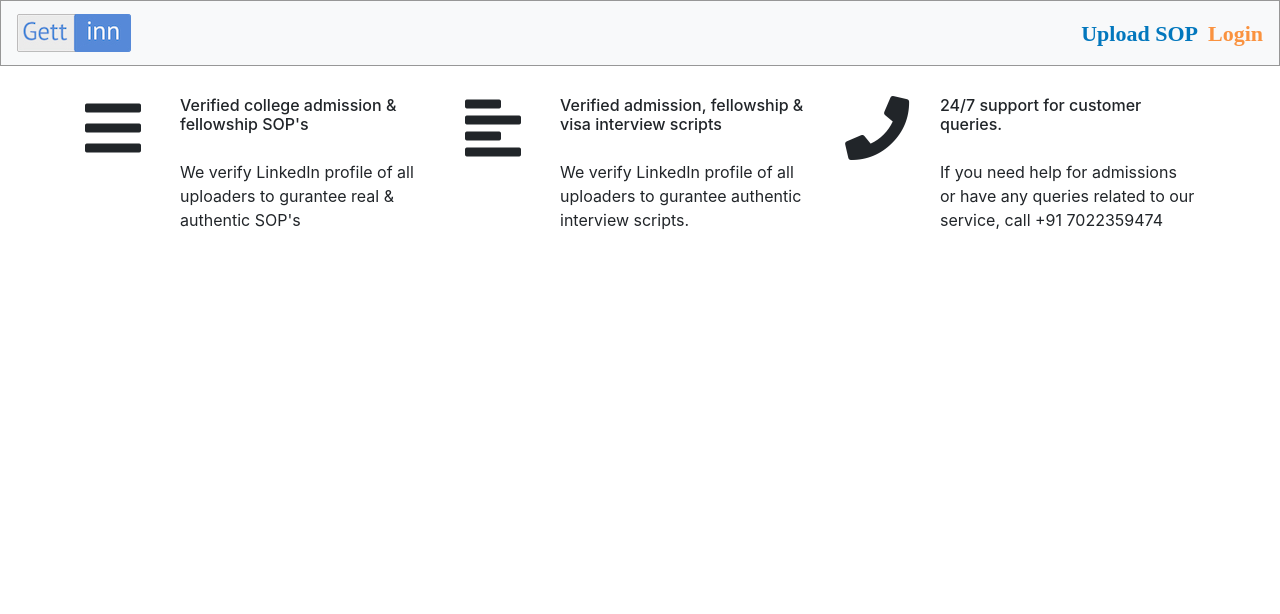
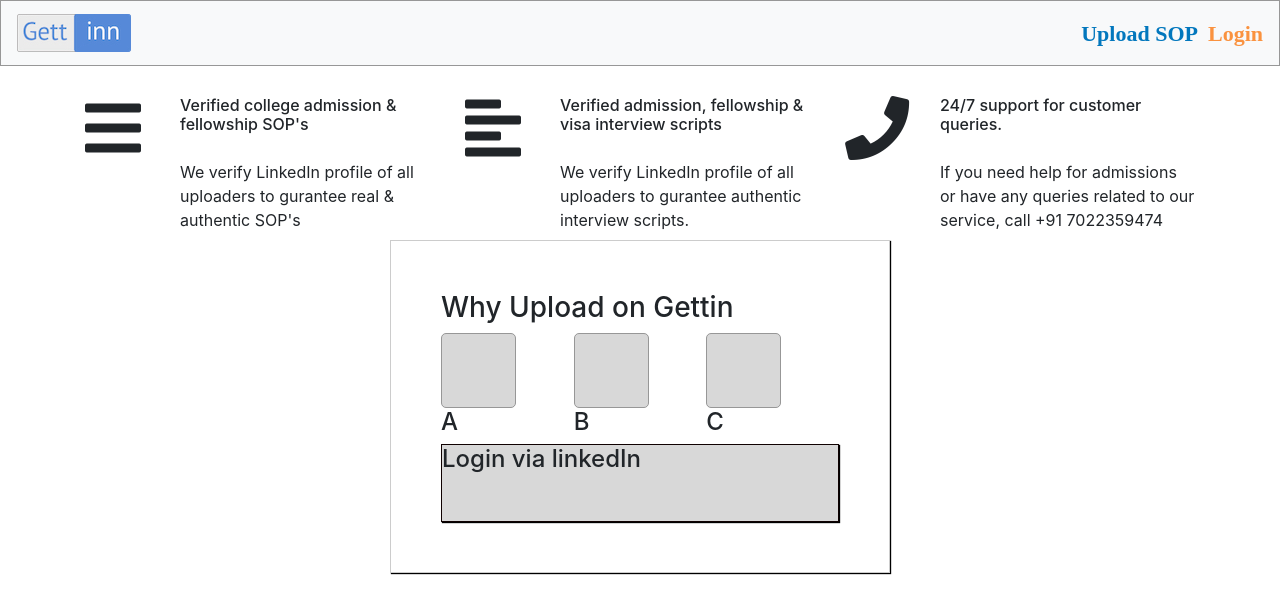
Before and after one commit to WckD123/Higher-Edu.-Board-Andhra-Pradesh-Gov.-Project, a React (Create React App) app: page /login in a window 1280 px wide. Shown: the top 614 px of the page. Built offline with nearby package versions, Linux system fonts and the light colour scheme.

Commit message:
Login Modal update 1

```diff
--- a/src/Components/LoginModal/LoginModal.css
+++ b/src/Components/LoginModal/LoginModal.css
@@ -0,0 +1,20 @@
+.Heading
+{
+    text-align: center;
+}
+
+.LoginModalSquare {
+    width: 75px;
+    height: 75px;
+    border-radius: 5px;
+    background-color: #d8d8d8;
+    border: solid 1px #979797;
+  }
+
+  .LoginModalRectangle{
+    width: 473px;
+    height: 78px;
+    background-color: #d8d8d8;
+    border: solid 1px #0f0101;
+    box-shadow: 1px 1px 1px black;
+  }
--- a/src/Components/LoginModal/LoginModal.js
+++ b/src/Components/LoginModal/LoginModal.js
@@ -1,10 +1,51 @@
 import React from 'react';
 import Modal from '../../hoc/Modal/Modal';
+import './LoginModal.css';
 
 const LoginModal = () => {
     return (
         <div>
-            <Modal> Testing Modal</Modal>
+            <Modal>
+                <div className = "container">
+                    <div className = "row">
+                          <h3>Why Upload on Gettin</h3>
+                    </div>
+                    <div className = "row">
+                        <div className = "col-md-4 col-xs-12">
+                            <div className = "row">
+                            <div className="LoginModalSquare" />
+                            </div>
+                            <div className = "row">
+                                <h4> A </h4>
+                            </div>
+                        </div>
+                        <div className = "col-md-4 col-xs-12">
+                            <div className = "row">
+                            <div className="LoginModalSquare" />
+                            </div>
+                            <div className = "row">
+                                <h4> B </h4>
+                            </div>
+                        </div>
+                        <div className = "col-md-4 col-xs-12">
+                            <div className = "row">
+                            <div className="LoginModalSquare" />
+                            </div>
+                            <div className = "row">
+                                <h4> C </h4>
+                            </div>
+                        </div>
+                    </div>
+                    <div className = "row">
+                           <div className ="LoginModalRectangle">
+                                <div>
+                                    <h4> Login via linkedIn </h4>
+                                </div>
+                           </div>
+                    </div>
+                </div>
+
+            </Modal>
         </div>
     );
 };
--- a/src/Components/Nav/Nav.js
+++ b/src/Components/Nav/Nav.js
@@ -14,7 +14,7 @@ const Nav = () => {
                     </a>
                     <ul class="navbar-nav ml-auto justify-content-end">
                         <li>
-                        <a className="Upload-SOP"><NavLink exact to="/profile">Upload SOP</NavLink></a>
+                        <a className="Upload-SOP"><NavLink exact to="/profile/UploadedProfiles">Upload SOP</NavLink></a>
                         </li>
                         <li>
                         <a className="Sign-In"><NavLink exact to={{
--- a/src/Components/PersonProfile/Bought/Bought.js
+++ b/src/Components/PersonProfile/Bought/Bought.js
@@ -7,17 +7,25 @@ class Bought extends Component {
         Users : [{
             Type: "SOP",
             Course: "MBA",
-            University: "Harvard"
+            University: "Harvard",
+            IsClicked : true,
+            Content : "Lorem Ipsum is simply dummy text of the printing and typesetting industry. Lorem Ipsum has been the industry's standard dummy text ever since the 1500s, when an unknown printer took a galley of type and scrambled it to make a type specimen book. It has survived not only five centuries, but also the leap into electronic typesetting, remaining essentially unchanged. It was popularised in the 1960s with the release of Letraset sheets containing Lorem Ipsum passages, and more recently with desktop publishing software like Aldus PageMaker including versions of Lorem Ipsum."
         },
         {
             Type: "SOP",
             Course: "M.S.",
-            University: "Stanford"
+            University: "Stanford",
+            IsClicked : false,
+            Content : " 222222222 Lorem Ipsum is simply dummy text of the printing and typesetting industry. Lorem Ipsum has been the industry's standard dummy text ever since the 1500s, when an unknown printer took a galley of type and scrambled it to make a type specimen book. It has survived not only five centuries, but also the leap into electronic typesetting, remaining essentially unchanged. It was popularised in the 1960s with the release of Letraset sheets containing Lorem Ipsum passages, and more recently with desktop publishing software like Aldus PageMaker including versions of Lorem Ipsum."
+
         },
         {
             Type: "Interview",
-            Course: "MBA",
-            University: "MIT"
+            Course: "Job",
+            University: "MIT",
+            IsClicked : false,
+            Content : " 333333333 Lorem Ipsum is simply dummy text of the printing and typesetting industry. Lorem Ipsum has been the industry's standard dummy text ever since the 1500s, when an unknown printer took a galley of type and scrambled it to make a type specimen book. It has survived not only five centuries, but also the leap into electronic typesetting, remaining essentially unchanged. It was popularised in the 1960s with the release of Letraset sheets containing Lorem Ipsum passages, and more recently with desktop publishing software like Aldus PageMaker including versions of Lorem Ipsum."
+
         }
         ]
 
--- a/src/Components/PersonProfile/Uploaded/Uploaded.js
+++ b/src/Components/PersonProfile/Uploaded/Uploaded.js
@@ -6,26 +6,55 @@ class Uploaded extends Component {
         Users : [{
             Type: "Inteviews",
             Course: "Job",
-            University: "Google"
+            IsClicked : true,
+            University: "Google",
+            Content : "Lorem Ipsum is simply dummy text of the printing and typesetting industry. Lorem Ipsum has been the industry's standard dummy text ever since the 1500s, when an unknown printer took a galley of type and scrambled it to make a type specimen book. It has survived not only five centuries, but also the leap into electronic typesetting, remaining essentially unchanged. It was popularised in the 1960s with the release of Letraset sheets containing Lorem Ipsum passages, and more recently with desktop publishing software like Aldus PageMaker including versions of Lorem Ipsum."
+
         },
         {
             Type: "Fellowship",
             Course: "PHD",
-            University: "Florida State"
+            IsClicked : false,
+            University: "Florida State",
+            Content : "2222222 Lorem Ipsum is simply dummy text of the printing and typesetting industry. Lorem Ipsum has been the industry's standard dummy text ever since the 1500s, when an unknown printer took a galley of type and scrambled it to make a type specimen book. It has survived not only five centuries, but also the leap into electronic typesetting, remaining essentially unchanged. It was popularised in the 1960s with the release of Letraset sheets containing Lorem Ipsum passages, and more recently with desktop publishing software like Aldus PageMaker including versions of Lorem Ipsum."
+
         },
         {
             Type: "Interview",
             Course: "MBA",
-            University: "MIT"
+            IsClicked : false,
+            University: "MIT",
+            Content : "33333333 Lorem Ipsum is simply dummy text of the printing and typesetting industry. Lorem Ipsum has been the industry's standard dummy text ever since the 1500s, when an unknown printer took a galley of type and scrambled it to make a type specimen book. It has survived not only five centuries, but also the leap into electronic typesetting, remaining essentially unchanged. It was popularised in the 1960s with the release of Letraset sheets containing Lorem Ipsum passages, and more recently with desktop publishing software like Aldus PageMaker including versions of Lorem Ipsum."
+
         }
         ]
 
     }
 
+
+    changeClickedHandler = (props) => {
+        console.log(this.props);
+        console.log(this.state);
+        let updatedUsers = [];
+        updatedUsers = {...this.state};
+        console.log({updatedUsers});
+        updatedUsers.Users.map(User =>
+            User.IsClicked = false
+        );
+        updatedUsers.Users.map(User =>
+            User.Course == this.props.Course ? /*User.setState({IsClicked : true})*/ console.log(User) : null );
+        console.log({updatedUsers});
+        this.setState(...updatedUsers);
+        console.log(this.state);
+    };
+
     render() {
         return (
             <div className="container">
-                <ViewSOPs Users={this.state.Users}/>
+                <ViewSOPs
+                Users={this.state.Users}
+                onClick = {this.changeClickedHandler}/>
+
             </div>
         );
     }
--- a/src/Components/ViewSOPs/ViewSOPs.js
+++ b/src/Components/ViewSOPs/ViewSOPs.js
@@ -1,9 +1,4 @@
-import React from 'react';
-import './ViewSOP.css';
-
-const ViewSOPs = (props) => {
-
-    {/*const showSOPList = () => {
+    /*const showSOPList = () => {
         return(
             props.Users.map(user =>
                 <div className="col-xs-12 col-md-12">
@@ -13,15 +8,35 @@ const ViewSOPs = (props) => {
                 </div>
             )
         )
-    }; */}
+    }; */
 
-    return (
-        <div>
+
+import React, { Component } from 'react';
+import './ViewSOP.css';
+
+class ViewSOPs extends Component {
+
+    showContent = () => {
+
+        return(
+                this.props.Users.map(User =>
+                    "abcd" + console.log(User.IsClicked)
+                    //User.IsClicked ? User.Content : <div></div>
+                )
+        );
+    }
+
+
+    render() {
+        return (
+            <div>
             <div className="row">
                 <div className="col-xs-12 col-md-2">
                     <div className="row LeftRow">
-                        {props.Users.map(User =>
-                            <div className="col-xs-12 col-md-12">
+                        {this.props.Users.map(User =>
+                            <div className="col-xs-12 col-md-12"
+                            onClick={this.props.onClick}
+                            >
                                 <div className="row SOPNames LeftRow">{User.Type}</div>
                                 <div className="row SOPNames">{User.Course}</div>
                                 <div className="row SOPNames">{User.University}</div>
@@ -30,9 +45,17 @@ const ViewSOPs = (props) => {
                         )}
                     </div>
                 </div>
+                <div className="col-xs-12 col-md-10">
+                    {this.props.Users.map((User) => {
+                        return(
+                            User.IsClicked ? <div>{User.Content}</div> : <div>123</div>
+                        )})
+                    }
+                </div>
             </div>
         </div>
-    );
-};
+        );
+    }
+}
 
 export default ViewSOPs;
--- a/src/hoc/Modal/Modal.css
+++ b/src/hoc/Modal/Modal.css
@@ -1,11 +1,11 @@
 .Modal {
     position: fixed;
     z-index: 500;
-    background-color: white;
+    background-color:white;
     width: 70%;
     border: 1px solid #ccc;
     box-shadow: 1px 1px 1px black;
-    padding: 16px;
+    padding: 50px;
     left: 15%;
     top: 30%;
     box-sizing: border-box;
--- a/src/hoc/Modal/Modal.js
+++ b/src/hoc/Modal/Modal.js
@@ -1,17 +1,10 @@
 import React from 'react';
 import './Modal.css';
 
-const Modal = (props) => {
-    return (
-        <div
-            className="Modal"
-            style={{
-                transform: props.show ? 'translateY(0)' : 'translateY(-100vh)',
-                opacity: props.show ? '1' : '0'
-            }}>
-            {props.children}
-        </div>
-    );
-};
+const modal = (props) => (
+    <div className="Modal">
+        {props.children}
+    </div>
+);
 
-export default Modal;
+export default modal;
```
